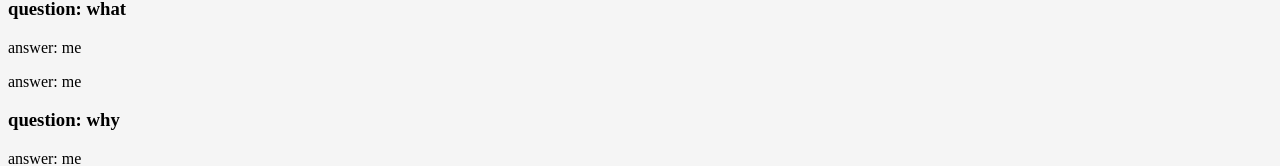
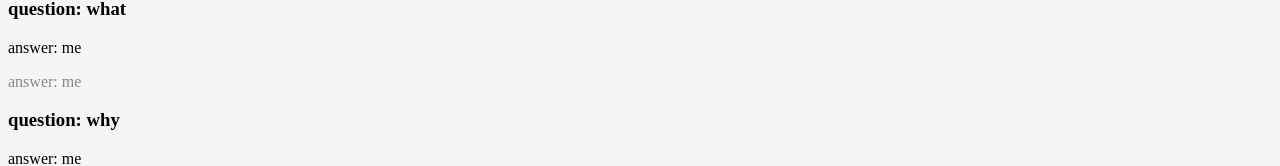
Before and after one commit to Moninar/React, a React (Create React App) app in the folder my-app/: page / in a window 1280 px wide. Shown: the part 1548-1714 px from the top of the page. Built offline with nearby package versions, Linux system fonts and the light colour scheme.

Commit message:
conditionally style using &&

```diff
--- a/my-app/src/components/Joke.js
+++ b/my-app/src/components/Joke.js
@@ -3,8 +3,8 @@ import React from "react"
 function Joke(props) {
     return (
         <div>
-            <h3 style={{display: props.question ? "block" : "none"}}>question: {props.question}</h3>
-            <p>answer: {props.punchLine}</p>
+            <h3 style={{display: !props.question && "none"}}>question: {props.question}</h3>
+            <p style={{color: !props.question && "#888888"}}>answer: {props.punchLine}</p>
         </div>
     )
 }
```
